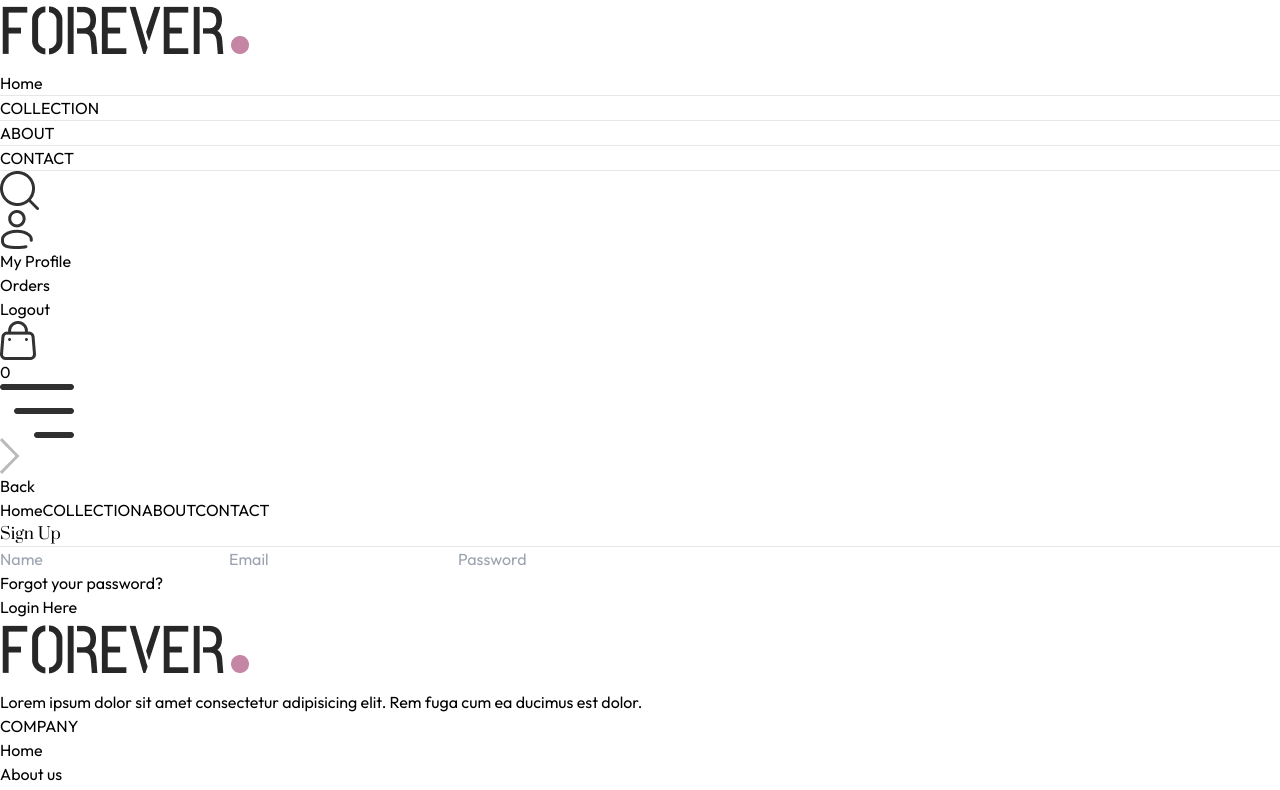
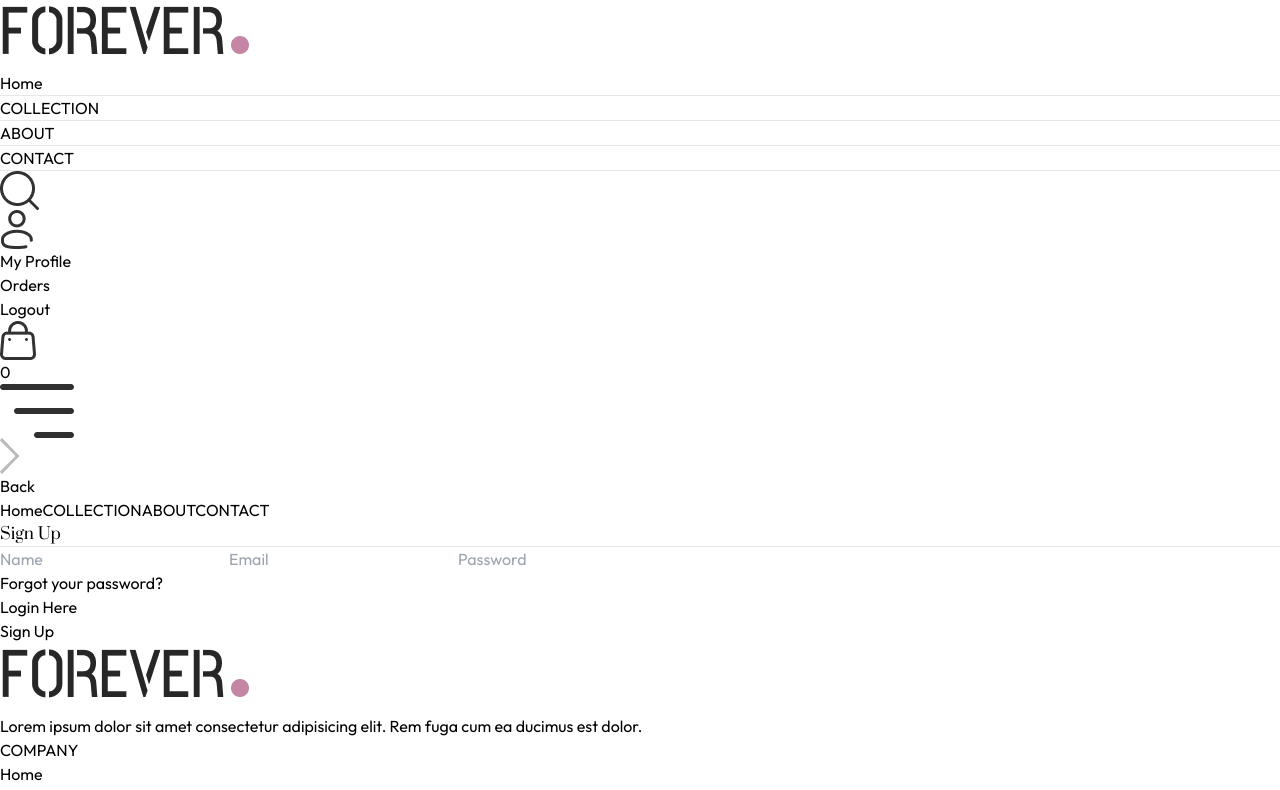
Before and after one commit to GhMamadreza84/E-Commerce-Shop-Front, a React (Vite) app: page /login in a window 1280 px wide. Shown: the top 790 px of the page. Built offline with nearby package versions, Linux system fonts and the light colour scheme.

Commit message:
i create a button under inputs have logic

```diff
--- a/src/pages/Login.jsx
+++ b/src/pages/Login.jsx
@@ -32,11 +32,22 @@ const Login = () => {
       <div className="w-full flex justify-between text-sm mt-[-8px] ">
         <p className="cursor-pointer">Forgot your password?</p>
         {currentState === "Login" ? (
-          <p onClick={() => setCurrentState("Sign Up")} className="cursor-pointer">Create account</p>
+          <p
+            onClick={() => setCurrentState("Sign Up")}
+            className="cursor-pointer"
+          >
+            Create account
+          </p>
         ) : (
-          <p onClick={() => setCurrentState("Login")} className="cursor-pointer">Login Here</p>
+          <p
+            onClick={() => setCurrentState("Login")}
+            className="cursor-pointer"
+          >
+            Login Here
+          </p>
         )}
       </div>
+      <button className="px-8 py-2 mt-4 font-light text-white bg-black">{currentState === "Login" ? "Sign In" : "Sign Up"}</button>
     </form>
   );
 };
```
